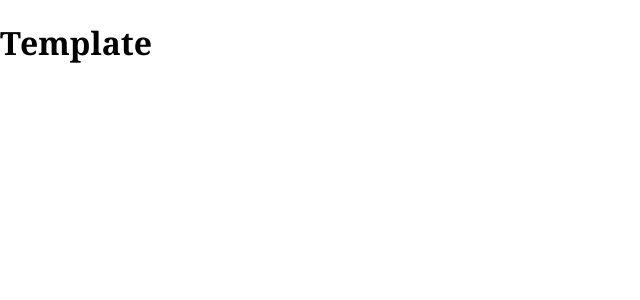
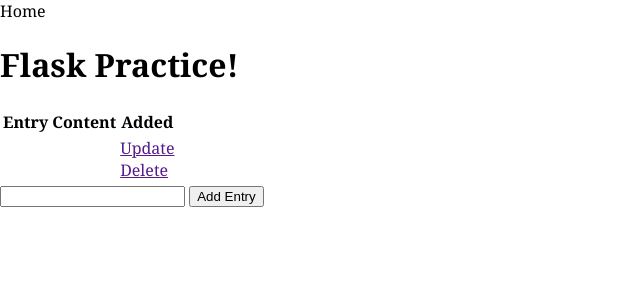
Before and after one commit to krislitman/flask_practice, a Flask app: page / in a window 1280 px wide. Shown: the top 300 px of the page, without its empty margins (0-640 px from the left). Run offline with Flask 2, Linux system fonts and the light colour scheme.

Commit message:
Added an option to make a POST request to the index action

```diff
--- a/app.py
+++ b/app.py
@@ -1,9 +1,13 @@
-from flask import Flask, render_template, url_for
+from flask import Flask, render_template, url_for, request
 from flask_sqlalchemy import SQLAlchemy
+from datetime import datetime
 
+# Database and DB Initialization
 app = Flask(__name__)
 app.config['SQLALCHEMY_DATABASE_URI'] = 'postgresql:///flask_practice_development'
 db = SQLAlchemy(app)
+
+# User model definition
 
 
 class User(db.Model):
@@ -17,10 +21,24 @@
     def __repr__(self):
         return '<E-mail %r>' % self.email
 
+# Entry model definition
 
-@app.route('/')
+
+class Entry(db.Model):
+    id = db.Column(db.Integer, primary_key=True)
+    content = db.Column(db.String(200), nullable=False)
+    created_at = db.Column(db.DateTime, default=datetime.utcnow)
+
+    def __repr__(self):
+        return '<Entry %r>' % self.id
+
+
+@app.route('/', methods=['POST', 'GET'])
 def index():
-    return render_template('index.html')
+    if request.method == 'POST':
+        pass
+    else:
+        return render_template('index.html')
 
 
 if __name__ == "__main__":
--- a/templates/index.html
+++ b/templates/index.html
@@ -1,8 +1,33 @@
 {% extends 'base.html' %}
 
 {% block head %}
+<title>Home</title>
 {% endblock %}
 
 {% block body %}
-<h1>Template</h1>
+<div class='content'>
+    <h1>Flask Practice!</h1>
+
+    <table>
+      <tr>
+        <th>Entry</th>
+        <th>Content</th>
+        <th>Added</th>
+      </tr>
+      <tr>
+          <td></td>
+          <td></td>
+          <td>
+              <a href="">Update</a>
+              <br>
+              <a href="">Delete</a>
+          </td>
+      </tr>
+    </table>
+
+    <form action='/' method='POST'>
+        <input type='text' name='content' id='content'>
+        <input type='submit' value='Add Entry'>
+    </form>
+</div>
 {% endblock %}
```
